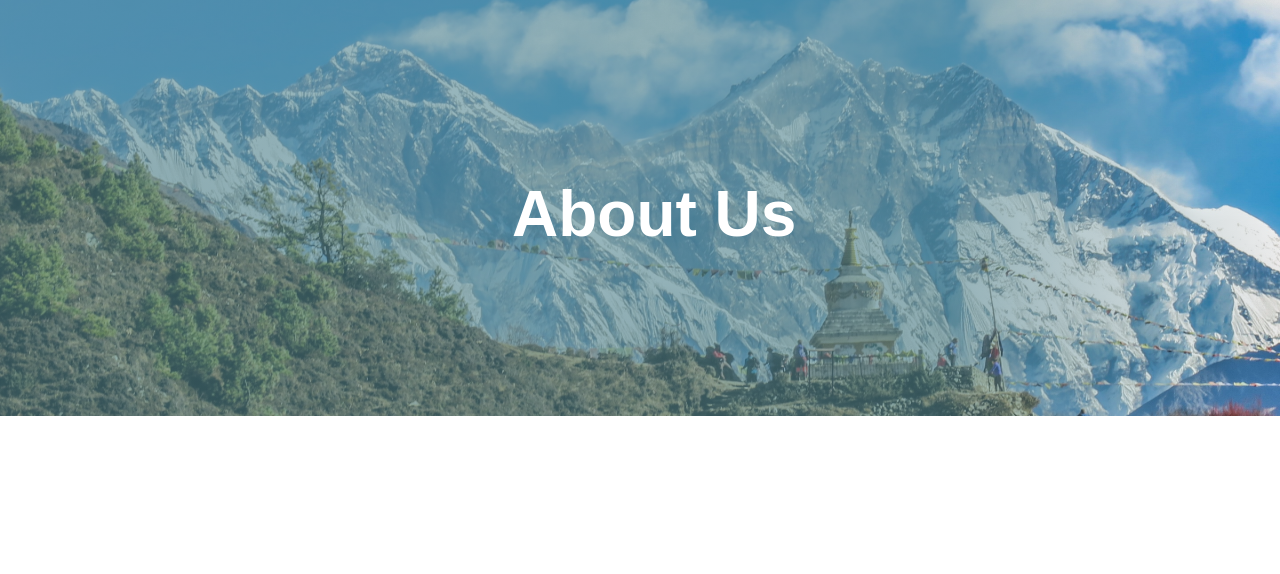
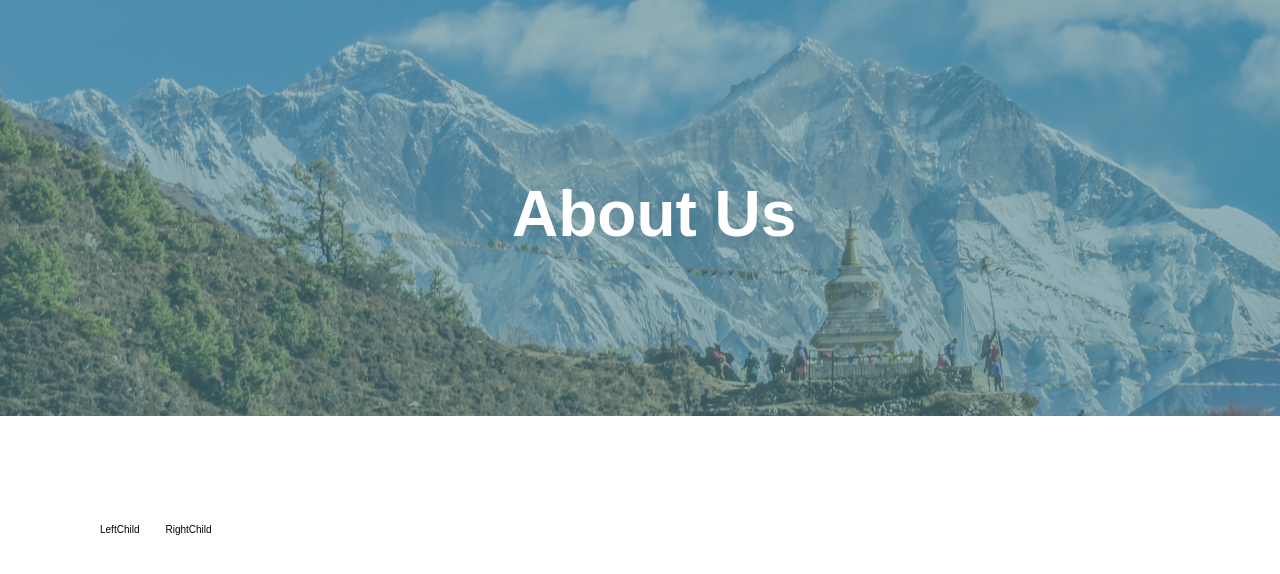
Before and after one commit to Rahulghimire/vrit-task-2, a React (Create React App) app: page / in a window 1280 px wide. Shown: the top 574 px of the page. Built offline with nearby package versions, Linux system fonts and the light colour scheme.

Commit message:
added new common for middle part

```diff
--- a/src/App.css
+++ b/src/App.css
@@ -24,7 +24,7 @@ body{
     width: 100%;
     height: 100%;
     opacity: 0.6;
-    background-image: linear-gradient(to right, #51848F 0%, #51848F 73%, transparent 100%, transparent 100%);
+    background-image: linear-gradient(to right, #51848F 0%, #51848F 73%);
 }
 
 
--- a/src/common/TopCommon.js
+++ b/src/common/TopCommon.js
@@ -10,3 +10,20 @@ export const TopCommon = (props) => {
     </div>
   )
 }
+
+export const MiddleCommon=(props)=>{
+    console.log("ASDFddfdf",props)
+    return(
+        <div className='xl:px-[100px] xl:pt-[102px]'>
+            <div className='flex xl:gap-x-[26px]'>
+                <div>
+                    {props.leftChild}
+                </div>
+                <div>
+                    {props.rightChild}
+                </div>
+            </div>
+
+        </div>
+    )
+}
--- a/src/components/AboutUs.js
+++ b/src/components/AboutUs.js
@@ -1,12 +1,14 @@
 import React from 'react'
-import { TopCommon } from '../common/TopCommon'
+import { MiddleCommon, TopCommon } from '../common/TopCommon'
 import img from "../assets/inner-top.svg"
-
+import LeftChild from './LeftChild'
+import RightChild from './RightChild'
 
 const AboutUs = () => {
   return (
     <div>
         <TopCommon img={img} className="image-container"/>
+        <MiddleCommon leftChild={<LeftChild/>} rightChild={<RightChild/>}/>
     </div>
   )
 }
--- /dev/null
+++ b/src/components/LeftChild.js
@@ -0,0 +1,9 @@
+import React from 'react'
+
+const LeftChild = () => {
+  return (
+    <div>LeftChild</div>
+  )
+}
+
+export default LeftChild
--- /dev/null
+++ b/src/components/RightChild.js
@@ -0,0 +1,9 @@
+import React from 'react'
+
+const RightChild = () => {
+  return (
+    <div>RightChild</div>
+  )
+}
+
+export default RightChild
```
